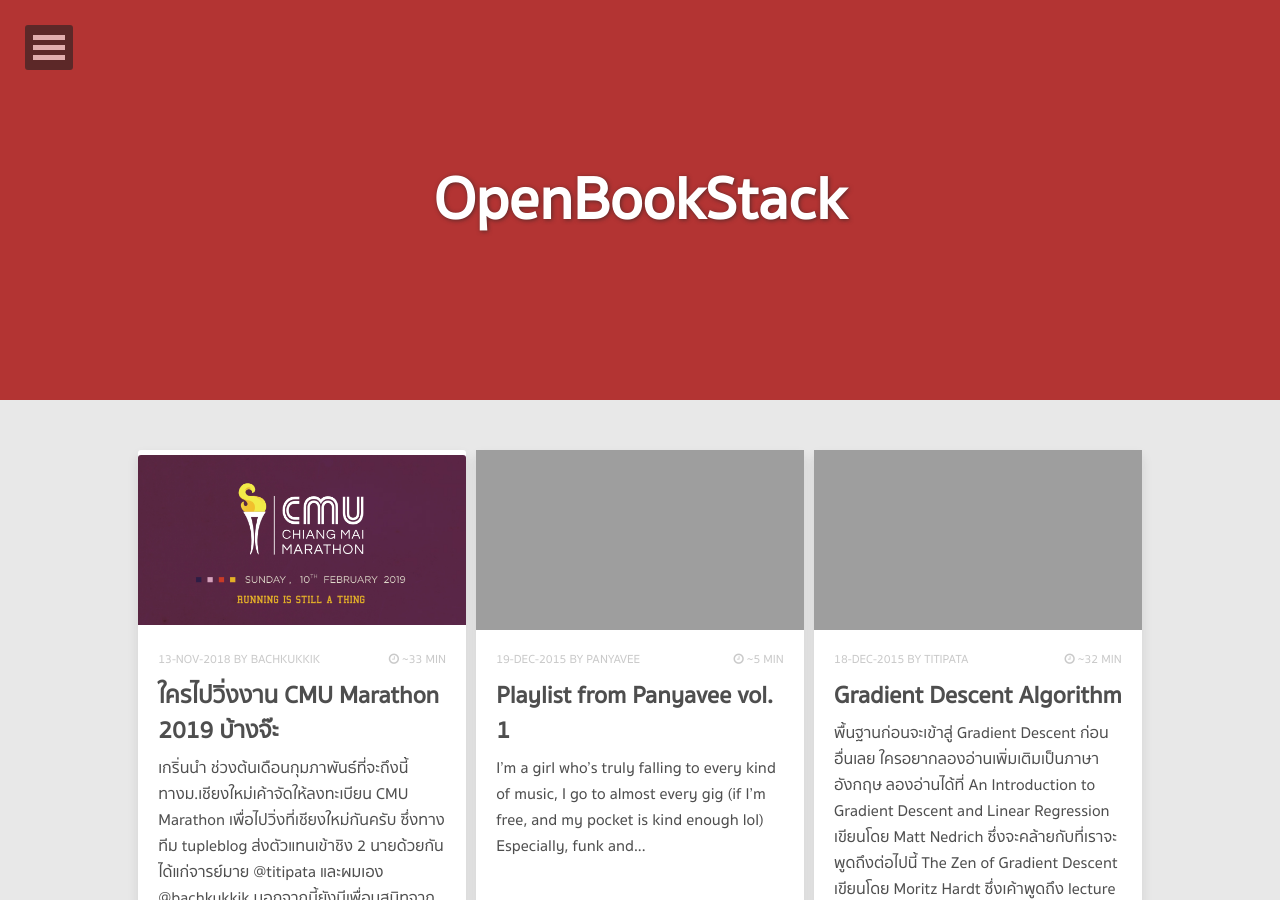
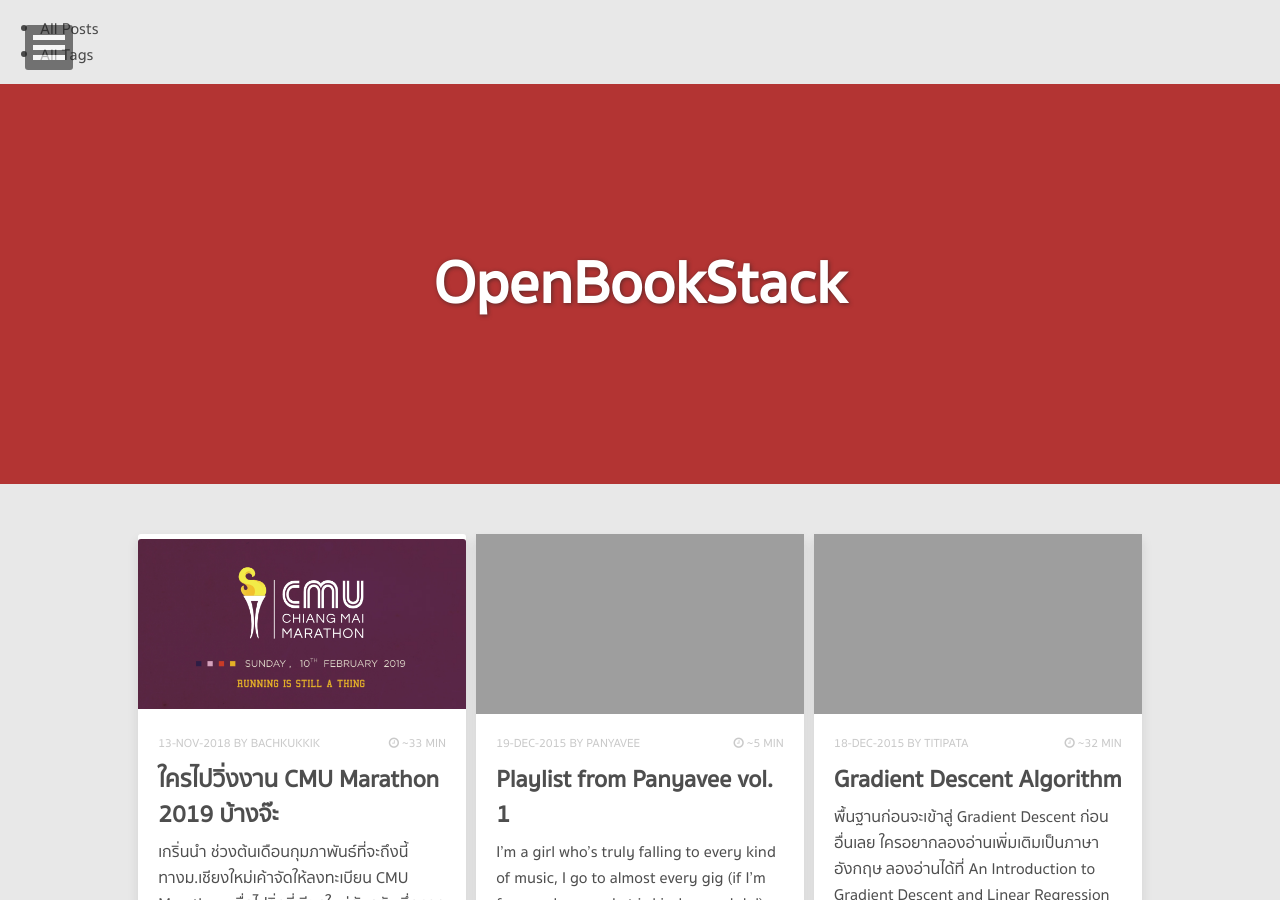
Before and after one commit to OpenBookStack/openbookstack.github.io, a Jekyll site: the page built from index.html, in a window 1280 px wide and 900 px high. Built offline with Jekyll 4.4.1, drawn with Linux system fonts in a browser that asks for light colours; nearby versions of some CDN libraries; the list of posts is cut into pages by our own code.

Commit message:
Update navigation.html

```diff
--- a/_includes/navigation.html
+++ b/_includes/navigation.html
@@ -62,3 +62,35 @@
 		</li> -->
 	</ul><!-- /.dl-menu -->
 </nav><!-- /.dl-menuwrapper -->
+
+<nav id="navbar" class="collapse navbar-collapse">
+    <ul class="nav navbar-nav">
+        {% assign links = site.data.navigation %}
+        {% for link in links %}
+            {% assign class = nil %}
+            {% if page.url contains link.url %}
+                {% assign class = 'active' %}
+            {% endif %}
+            {% if link.sublinks %}
+                <li class="dropdown {{ class }}">
+                    <a href="{{ site.baseurl }}{{ link.url }}" class="dropdown-toggle" data-toggle="dropdown" role="button" aria-haspopup="true" aria-expanded="false">{{ link.title }} <span class="caret"></span></a>
+                    <ul class="dropdown-menu">
+                        {% for sublink in link.sublinks %}
+                            {% if sublink.title == 'separator' %}
+                                <li role="separator" class="divider"></li>
+                            {% else %}
+                                <li>
+                                    <a href="{{ site.baseurl }}{{ sublink.url }}">{{ sublink.title }}</a>
+                                </li>
+                            {% endif %}
+                        {% endfor %}
+                    </ul>
+                </li>
+            {% else %}
+                <li class="{{ class }}">
+                    <a href="{{ site.baseurl }}{{ link.url }}">{{ link.title }}</a>
+                </li>
+            {% endif %}
+        {% endfor %}
+    </ul>
+</nav>
```
